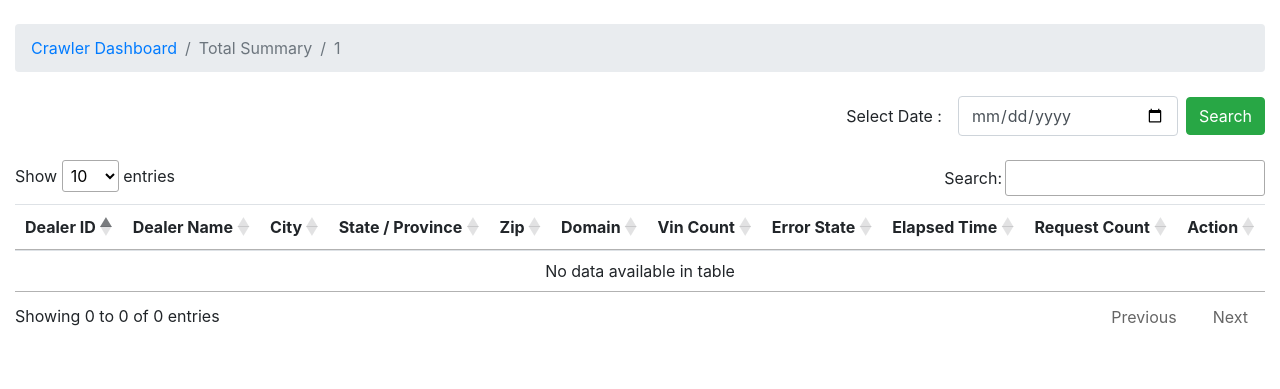
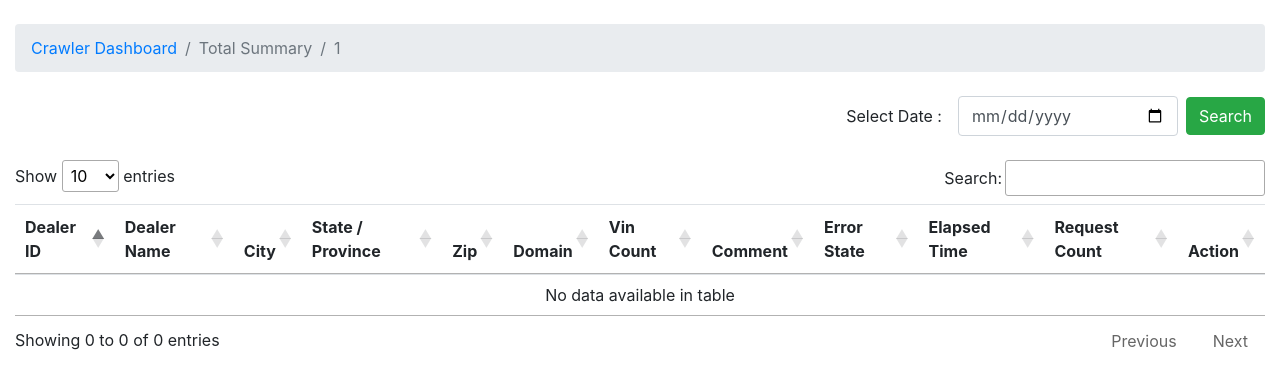
Before and after one commit to jis0324/Crawl-Dashboard, a Django app: a page that uses templates/total_summary.html in a window 1280 px wide. Shown: the part 56-445 px from the top of the page. Run offline with Django 3.2, Linux system fonts and the light colour scheme; a user stored in the database is signed in; some libraries are stand-ins or nearby versions; some web fonts are replaced.

Commit message:
updated by jis0324

```diff
--- a/crawls/views.py
+++ b/crawls/views.py
@@ -221,6 +221,10 @@
     temp_dict['zip'] = row['Zip']
     temp_dict['domain'] = row['DOMAIN']
     temp_dict['vin_count'] = row['Vin Count']
+    if 'Comment' in row:
+      temp_dict['comment'] = row['Comment']
+    else:
+      temp_dict['comment'] = ''
     temp_dict['error_state'] = row['Error State']
     temp_dict['host_address'] = row['Host Address']
     if 'Elapsed Time' in row:
--- a/templates/total_summary.html
+++ b/templates/total_summary.html
@@ -31,6 +31,7 @@
         <th>Zip</th>
         <th>Domain</th>
         <th>Vin Count</th>
+        <th>Comment</th>
         <th>Error State</th>
         <th>Elapsed Time</th>
         <th>Request Count</th>
@@ -47,6 +48,7 @@
           <td>{{ row.zip }}</td>
           <td><a href="http://{{row.domain}}" target="blank" alt="To Inventory">{{ row.domain }}</a></td>
           <td>{{ row.vin_count }}</td>
+          <td>{{ row.comment }}</td>
           <td>{{ row.error_state }}</td>
           <td>{{ row.elapsed_time }}</td>
           <td>{{ row.request_count }}</td>
```
